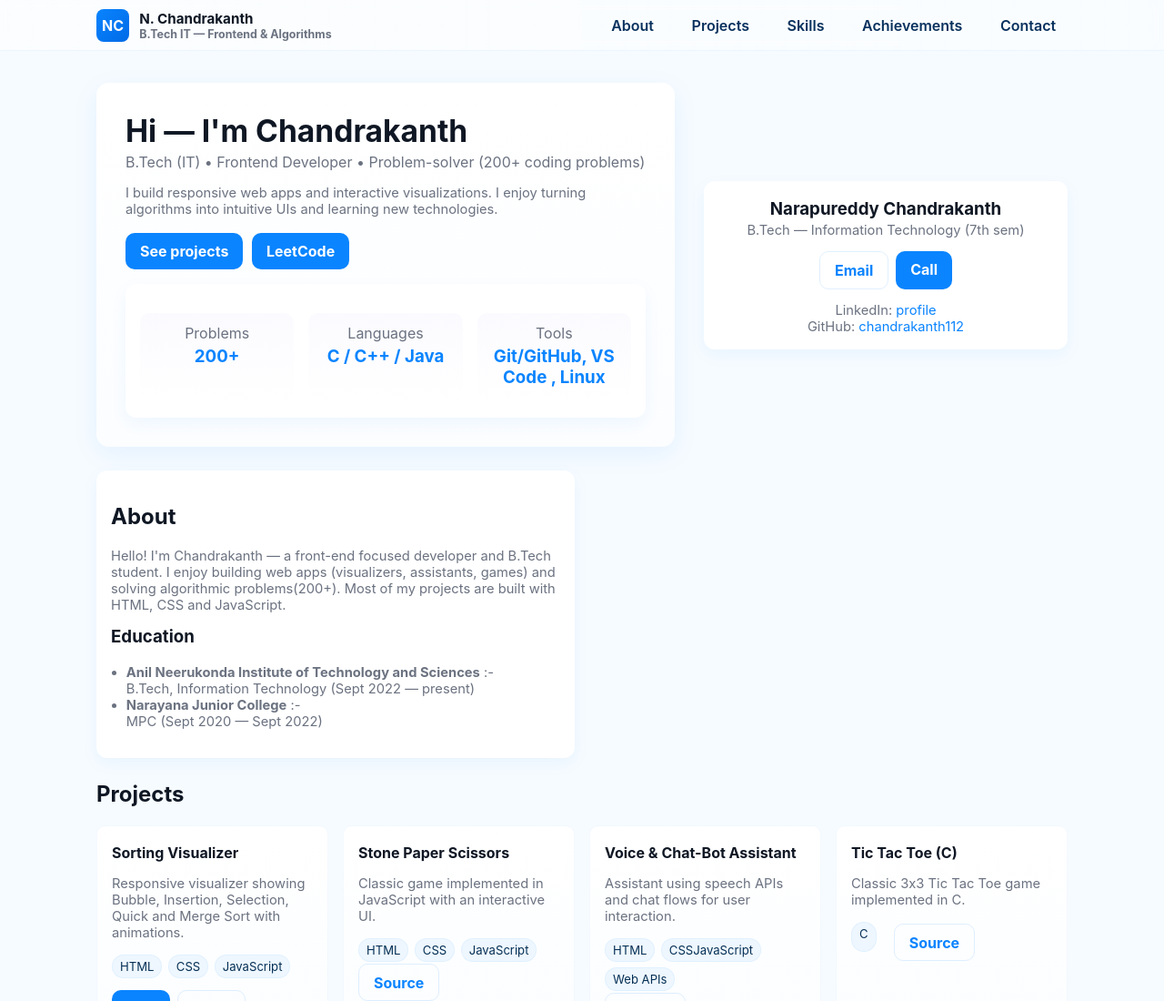
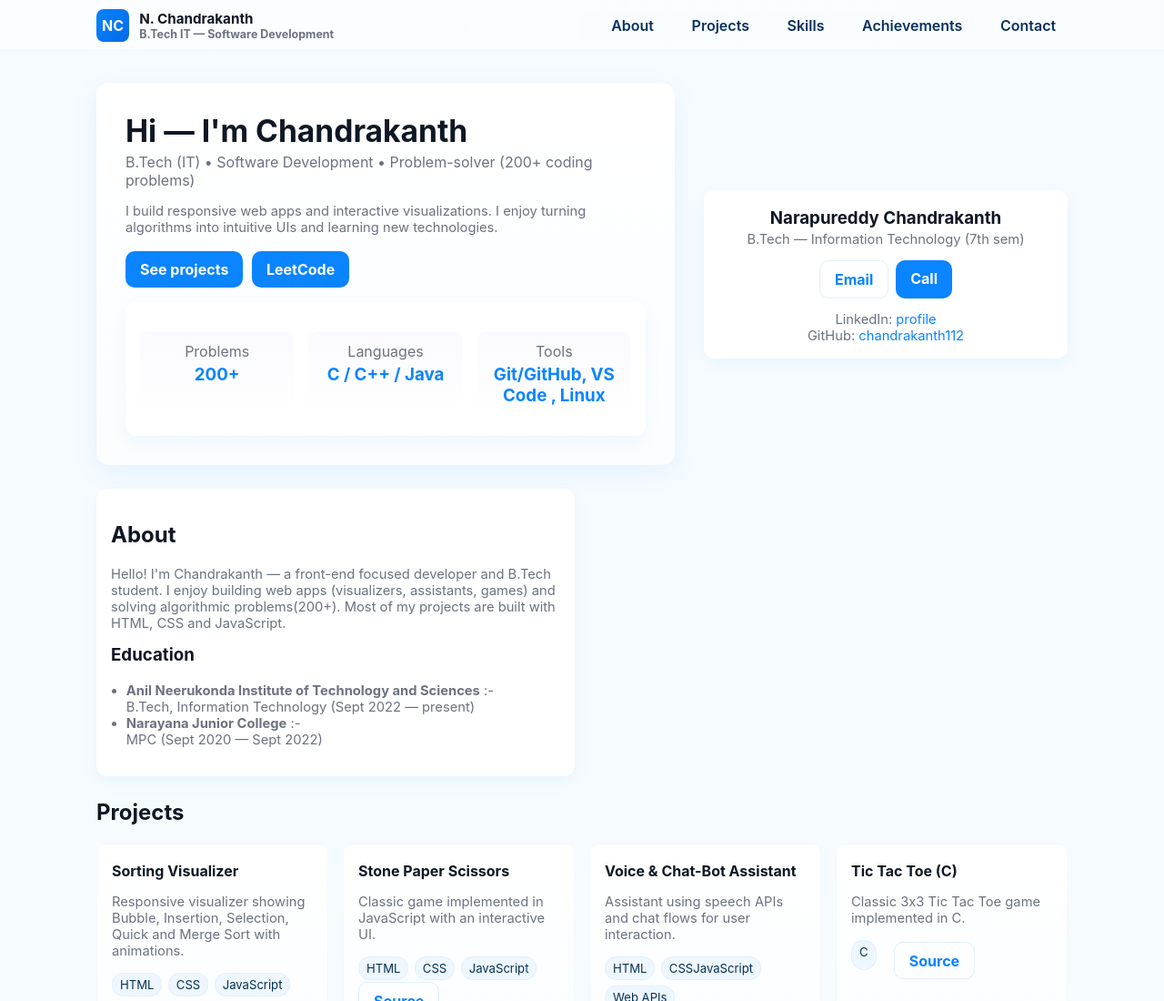
Before and after one commit to chandrakanth112/My-Portfolio, a plain HTML site: page index.html in a window 1280 px wide. Shown: the top 1100 px of the page at 91% size. Drawn offline with Linux system fonts and the light colour scheme.

Commit message:
Update index.html

```diff
--- a/index.html
+++ b/index.html
@@ -21,7 +21,7 @@
         <div class="dot">NC</div>
         <div>
           <div style="font-size:.95rem">N. Chandrakanth</div>
-          <div class="muted" style="font-size:.78rem">B.Tech IT — Frontend & Algorithms</div>
+          <div class="muted" style="font-size:.78rem">B.Tech IT — Software Development</div>
         </div>
       </div>
       <nav aria-label="Main navigation">
@@ -39,7 +39,7 @@
     <section class="hero">
       <div class="intro">
         <h1>Hi — I'm Chandrakanth</h1>
-        <div class="tag">B.Tech (IT) • Frontend Developer • Problem-solver (200+ coding problems)</div>
+        <div class="tag">B.Tech (IT) • Software Development • Problem-solver (200+ coding problems)</div>
         <p class="small muted" style="margin-top:0.9rem">I build responsive web apps and interactive visualizations. I enjoy turning algorithms into intuitive UIs and learning new technologies.</p>
         <div class="cta">
           <a class="btn" href="#projects">See projects</a>
```
